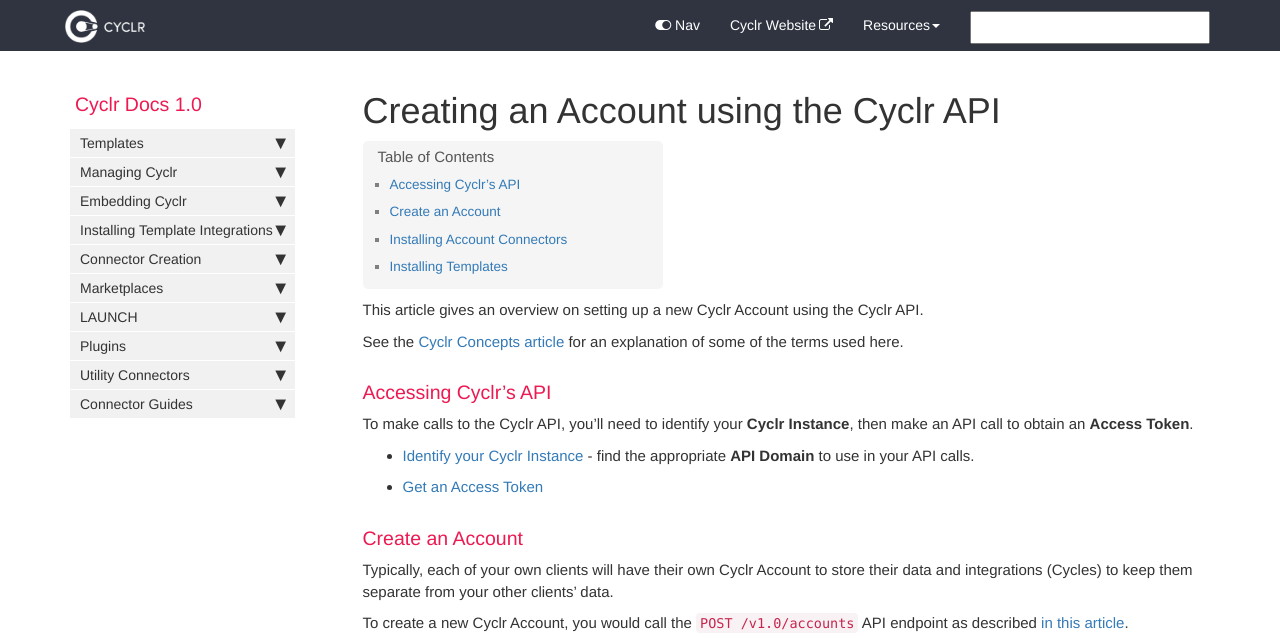
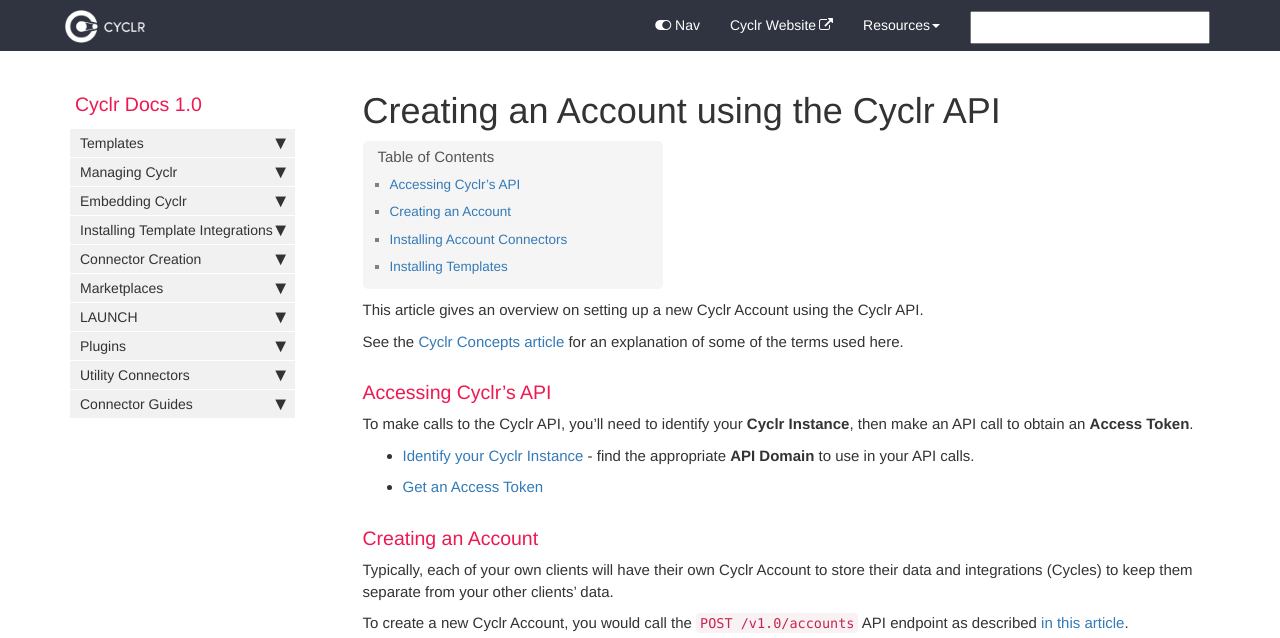
Before and after one commit to sneakysneak/docs, a Jekyll site: the page built from pages/installing-templates-api/overview-new-account.md, in a window 1280 px wide and 900 px high. Shown: the top 638 px of the window. Built offline with Jekyll 4.4.1, drawn with Linux system fonts in a browser that asks for light colours; comment, search, counter and statistics services are not loaded.

Commit message:
Update overview-new-account.md

```diff
--- a/pages/installing-templates-api/overview-new-account.md
+++ b/pages/installing-templates-api/overview-new-account.md
@@ -19,7 +19,7 @@ To make calls to the Cyclr API, you'll need to identify your **Cyclr Instance**,
 
 
 
-### Create an Account
+### Creating an Account
 
 Typically, each of your own clients will have their own Cyclr Account to store their data and integrations (Cycles) to keep them separate from your other clients' data.
 
```
